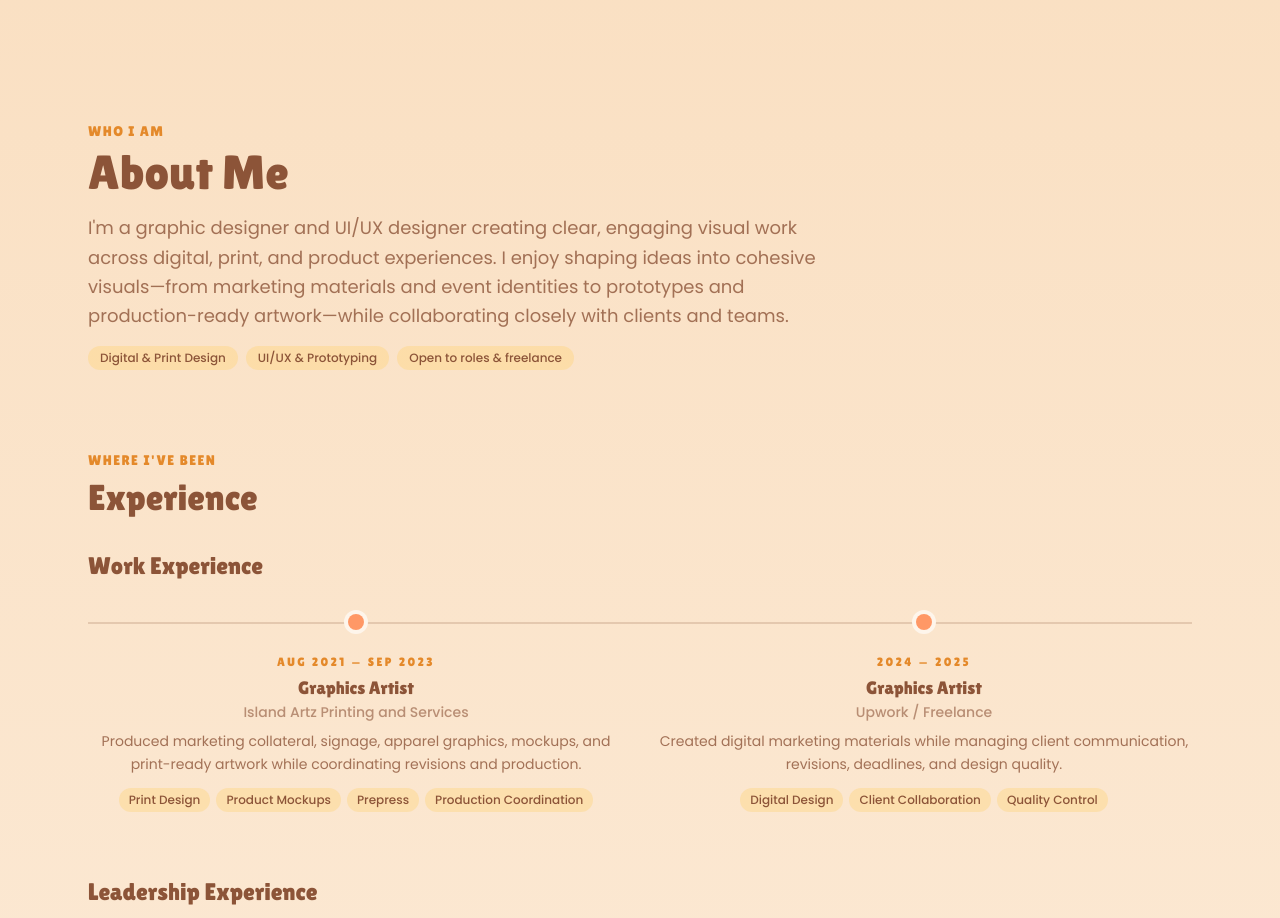
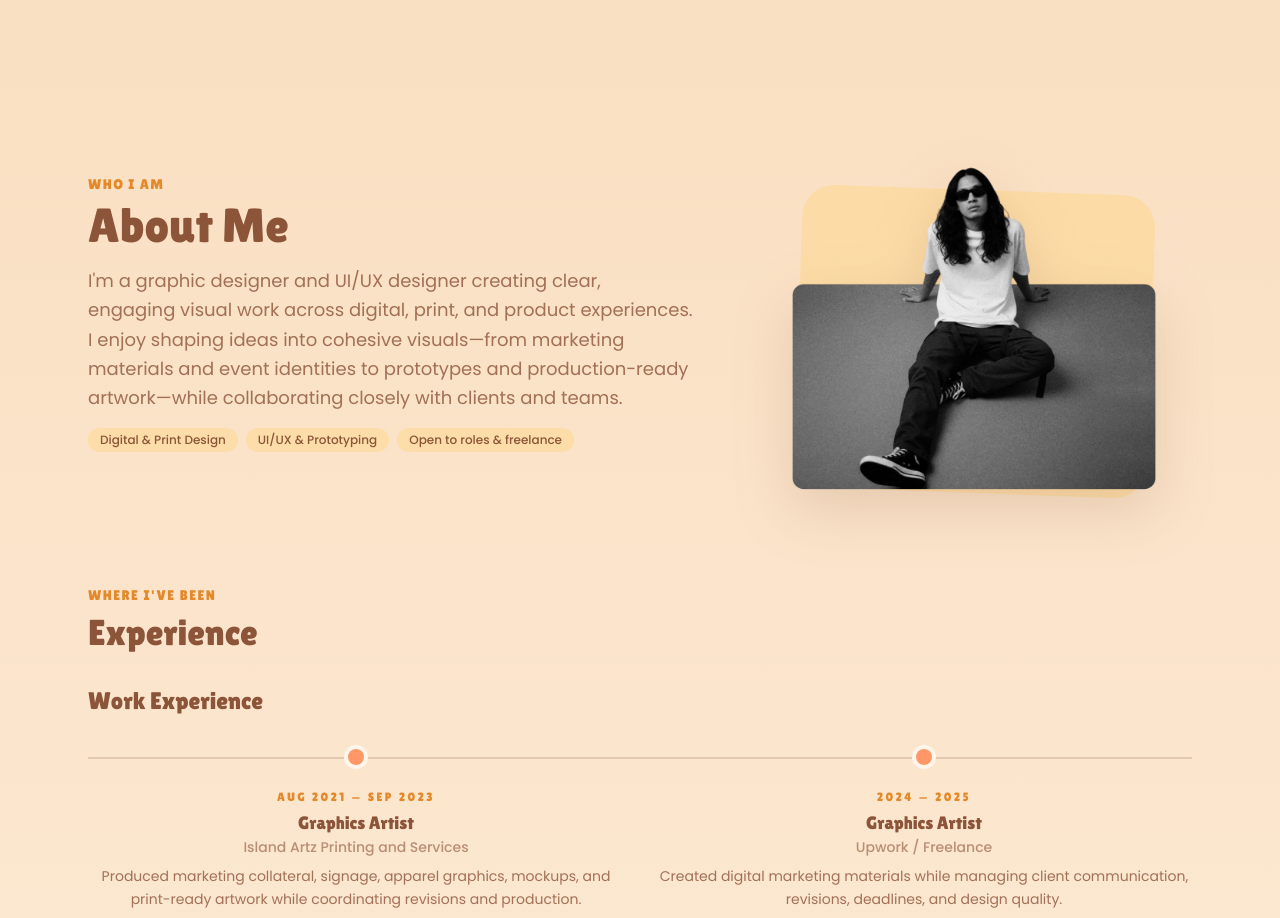
Before and after one commit to ezykl/Portfolio, a React (Vite) app: page / in a window 1280 px wide. Shown: the part 4120-5038 px from the top of the page. Built offline with nearby package versions, Linux system fonts and the light colour scheme.

Commit message:
Add portrait to About section

```diff
--- a/src/components/sections/ScrollSections.tsx
+++ b/src/components/sections/ScrollSections.tsx
@@ -179,7 +179,11 @@ export const JourneySection: React.FC = () => {
       className="mx-auto max-w-6xl px-6 py-24"
     >
       {/* About Me */}
-      <motion.div {...reveal} className="max-w-3xl">
+      <motion.div
+        {...reveal}
+        className="grid gap-10 md:grid-cols-[minmax(0,1fr)_minmax(260px,0.72fr)] md:items-center lg:gap-16"
+      >
+        <div className="max-w-3xl">
           <p className="font-display text-sm uppercase tracking-widest text-zyk-accent">
             Who I am
           </p>
@@ -199,6 +203,21 @@ export const JourneySection: React.FC = () => {
               </span>
             ))}
           </div>
+        </div>
+
+        <figure className="relative mx-auto w-full max-w-sm">
+          <div
+            aria-hidden
+            className="absolute inset-x-[4%] bottom-[3%] top-[18%] rotate-2 rounded-[2rem] bg-zyk-secondary/35"
+          />
+          <img
+            src="/assets/me-longhair.png"
+            alt="Portrait of Zyk"
+            loading="lazy"
+            decoding="async"
+            className="relative h-auto w-full object-contain drop-shadow-[0_20px_28px_rgba(140,84,56,0.18)]"
+          />
+        </figure>
       </motion.div>
 
       {/* Experience: a line crossing left→right (top→bottom on mobile) with a
```
Also changed, not shown: public/assets/me-longhair.png (added). Lines whose indentation alone changed are shown as unchanged.
